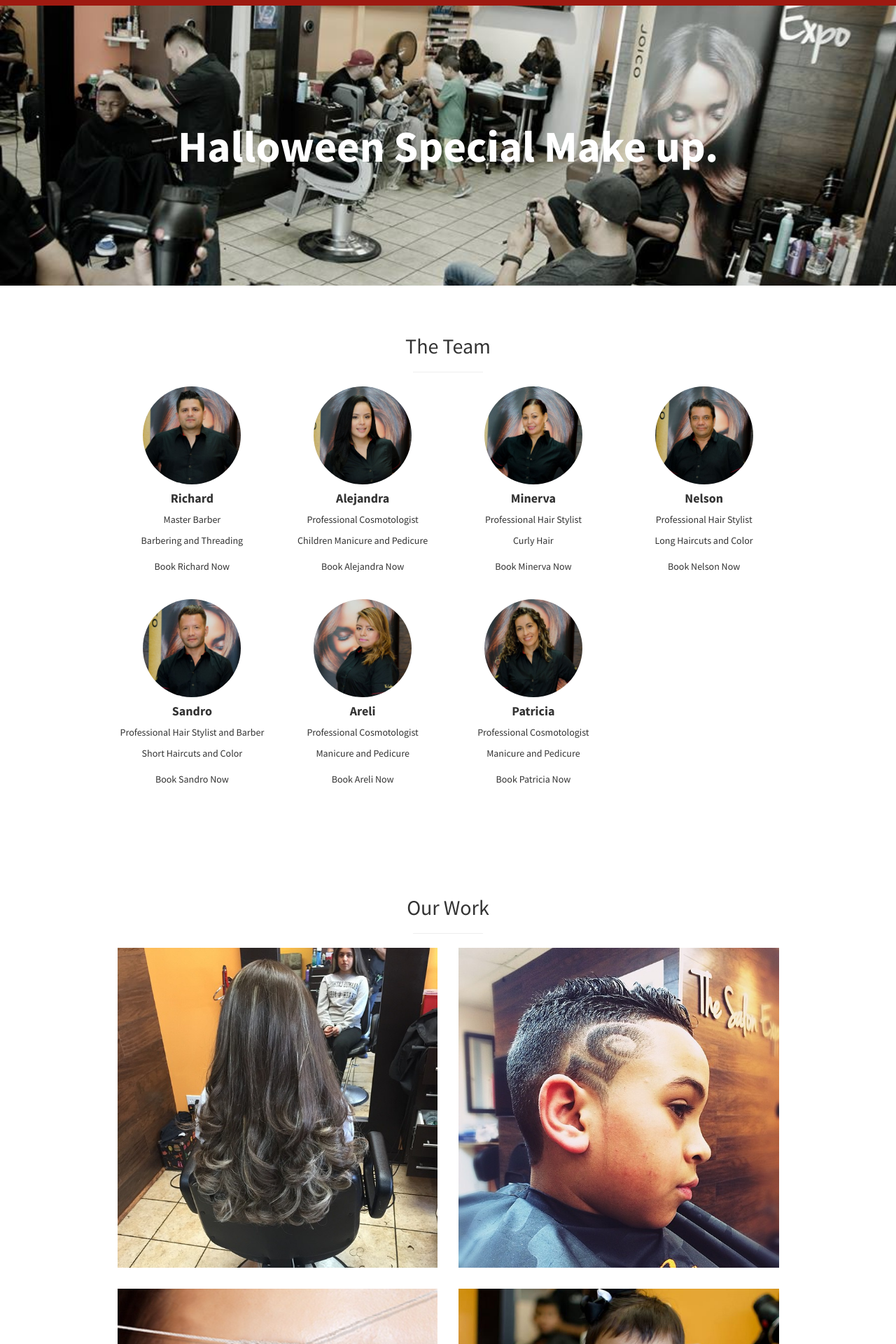
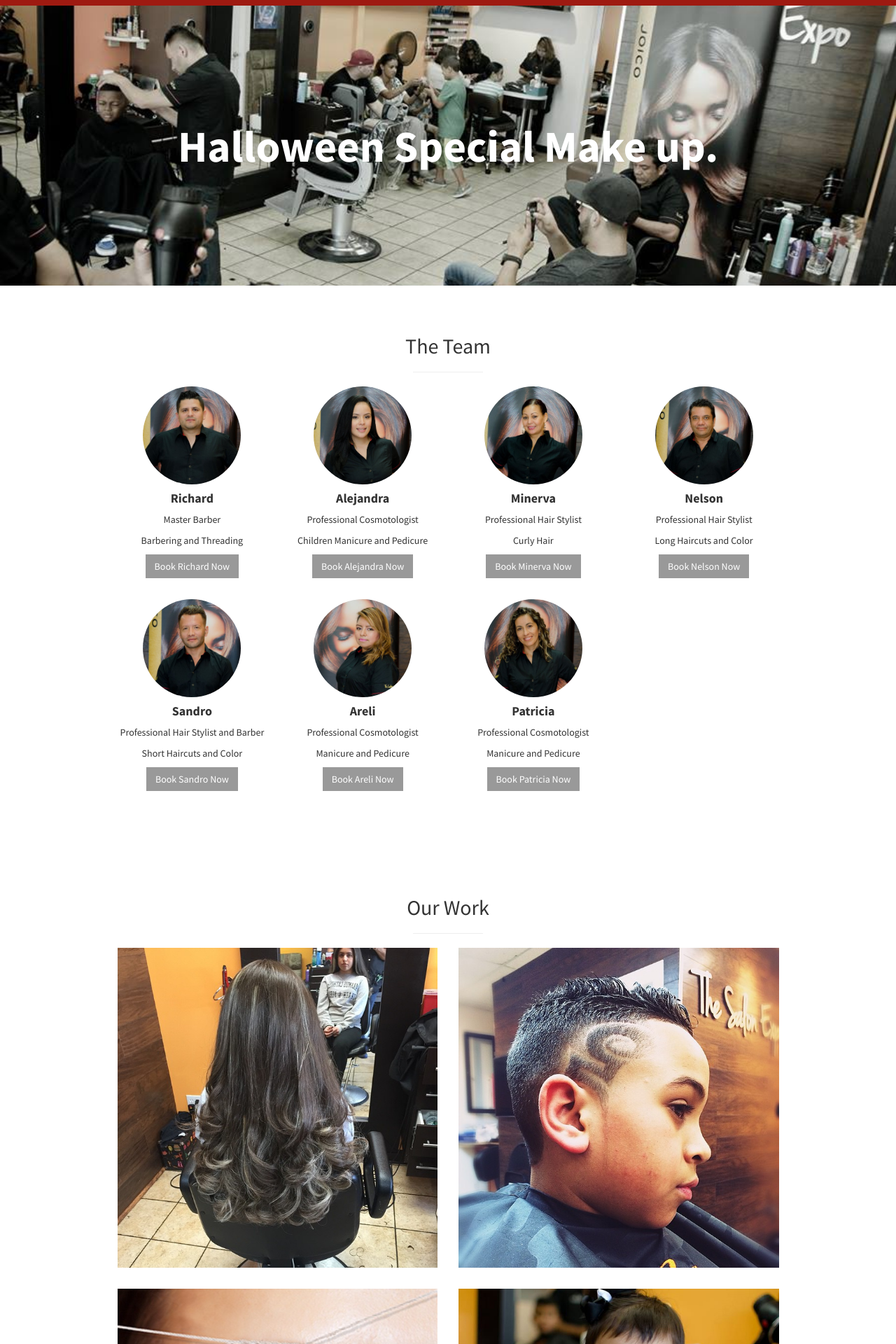
Before and after one commit to thesalonexpo/thesalonexpo.github.io, a Jekyll site: the page built from index.html, in a window 1280 px wide. Shown: the part 1685-3605 px from the top of the page at 70% size. Built offline with Jekyll 4.4.1, drawn with Linux system fonts in a browser that asks for light colours.

Commit message:
Changed to dark button for booking stylist

```diff
--- a/_includes/team.html
+++ b/_includes/team.html
@@ -21,7 +21,7 @@
                 <p>
                   {{employee.info.specialties}}
                 </p>
-                <a href="{{site.styleseat.url}}{{employee.styleseat_url}}" target="_blank" class="btn btn-light">Book {{employee.name}} Now</a>
+                <a href="{{site.styleseat.url}}{{employee.styleseat_url}}" target="_blank" class="btn btn-dark">Book {{employee.name}} Now</a>
               </div>
             </div>
           {% endfor %}
```
